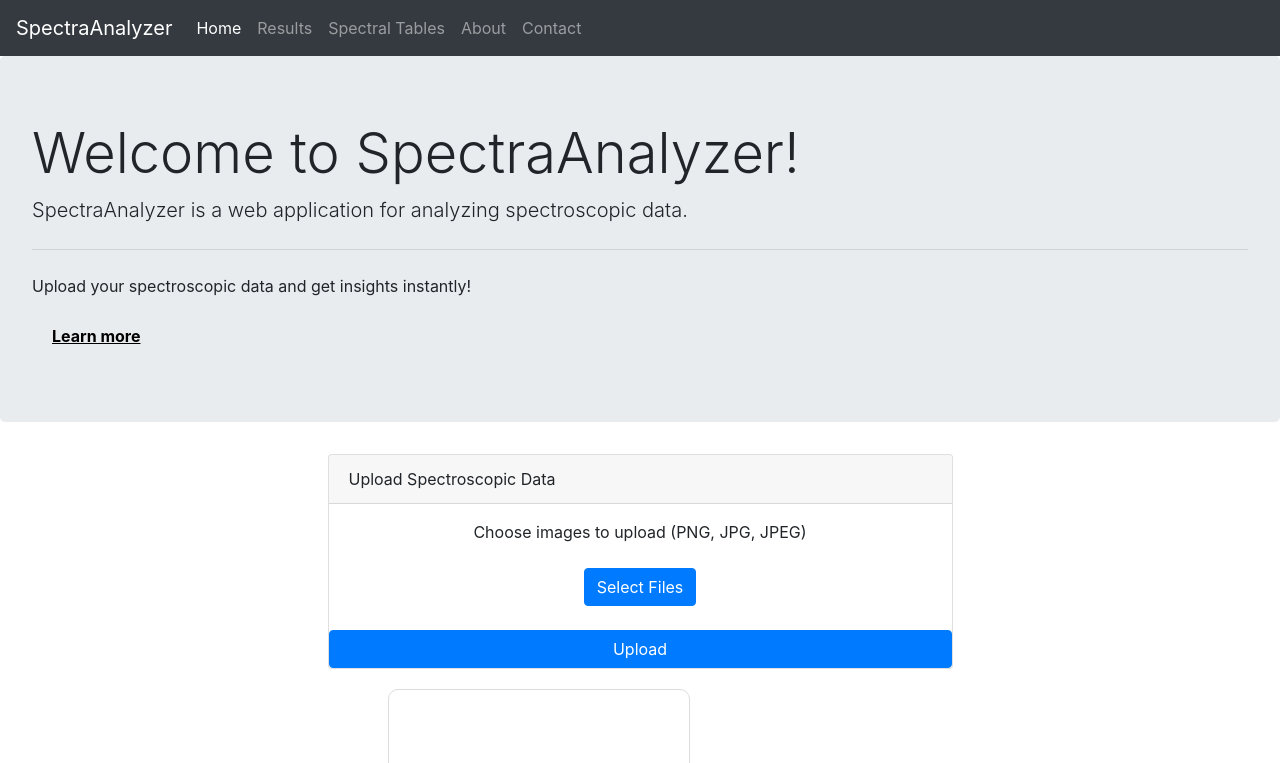
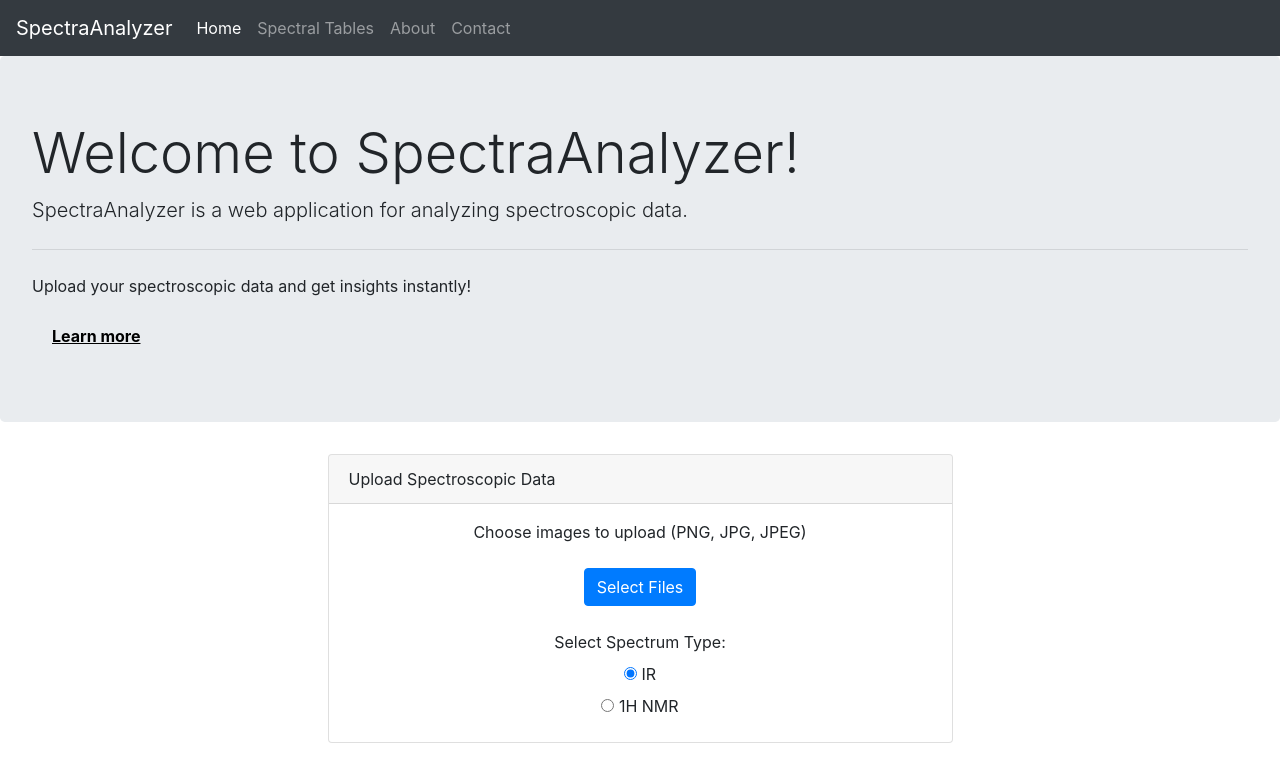
Before and after one commit to katarzynakol/-AnalyzeSpectroscopy, a Flask app: page / in a window 1280 px wide. Shown: the top 763 px of the page. Run offline with Flask 3, Linux system fonts and the light colour scheme; a map, chart or similar area stays blank; some libraries are stand-ins or nearby versions.

Commit message:
Dodanie możliwosci analizowania widma 1h nmr. Usuniecie przycisku upload

```diff
--- a/src/main.py
+++ b/src/main.py
@@ -90,6 +90,7 @@ def analyze():
     data = request.get_json()
     roi = data['roi']
     image_data = data['image']
+    spectrum_type = data['spectrum_type']
 
     # Decode the image data
     image_data = base64.b64decode(image_data.split(",")[1])
@@ -99,7 +100,14 @@ def analyze():
     # Extract the region of interest
     roi_image = image_array[roi['startY']:roi['endY'], roi['startX']:roi['endX']]
 
-    # Analyze the ROI
+    if spectrum_type == 'IR':
+        result = analyze_ir_spectrum(roi_image)
+    elif spectrum_type == 'NMR':
+        result = analyze_nmr_spectrum(roi_image)
+
+    return jsonify(result)
+
+def analyze_ir_spectrum(roi_image):
     spectrum = np.sum(roi_image, axis=0)
     spectrum_normalized = 100 * (spectrum - np.min(spectrum)) / (np.max(spectrum) - np.min(spectrum))
     smoothed_spectrum = savgol_filter(spectrum_normalized, window_length=51, polyorder=3)
@@ -111,11 +119,28 @@ def analyze():
     detected_minima = x_values[valid_minima]
     minima_intensities = smoothed_spectrum[valid_minima]
 
-    result = {
+    return {
         'minima_positions': detected_minima.tolist(),
         'minima_intensities': minima_intensities.tolist()
     }
-    return jsonify(result)
+
+def analyze_nmr_spectrum(roi_image):
+    # Implementacja analizy widma NMR 1H
+    spectrum = np.sum(roi_image, axis=0)
+    spectrum_normalized = 100 * (spectrum - np.min(spectrum)) / (np.max(spectrum) - np.min(spectrum))
+    smoothed_spectrum = savgol_filter(spectrum_normalized, window_length=51, polyorder=3)
+    inverted_spectrum = np.max(smoothed_spectrum) - smoothed_spectrum
+    minima, _ = find_peaks(inverted_spectrum, height=np.max(inverted_spectrum) * 0.1, distance=20)
+    boundary_margin = 50
+    valid_minima = minima[(minima > boundary_margin) & (minima < (len(spectrum) - boundary_margin))]
+    x_values = np.linspace(12, 0, len(spectrum))  # Typowy zakres dla 1H NMR w ppm
+    detected_minima = x_values[valid_minima]
+    minima_intensities = smoothed_spectrum[valid_minima]
+
+    return {
+        'minima_positions': detected_minima.tolist(),
+        'minima_intensities': minima_intensities.tolist()
+    }
 
 if __name__ == '__main__':
     app.run(debug=True)
--- a/src/templates/about.html
+++ b/src/templates/about.html
@@ -17,9 +17,6 @@
         <ul class="navbar-nav mr-auto">
             <li class="nav-item">
                 <a class="nav-link" href="/">Home</a>
-            </li>
-            <li class="nav-item">
-                <a class="nav-link" href="/results">Results</a>
             </li>
             <li class="nav-item">
                 <a class="nav-link" href="/tables">Spectral Tables</a>
--- a/src/templates/contact.html
+++ b/src/templates/contact.html
@@ -17,9 +17,6 @@
         <ul class="navbar-nav mr-auto">
             <li class="nav-item">
                 <a class="nav-link" href="/">Home</a>
-            </li>
-            <li class="nav-item">
-                <a class="nav-link" href="/results">Results</a>
             </li>
             <li class="nav-item">
                 <a class="nav-link" href="/tables">Spectral Tables</a>
--- a/src/templates/index.html
+++ b/src/templates/index.html
@@ -99,9 +99,6 @@
                     <a class="nav-link" href="/">Home <span class="sr-only">(current)</span></a>
                 </li>
                 <li class="nav-item">
-                    <a class="nav-link" href="/results">Results</a>
-                </li>
-                <li class="nav-item">
                     <a class="nav-link" href="/tables">Spectral Tables</a>
                 </li>
                 <li class="nav-item">
@@ -136,10 +133,16 @@
                         <p></p>
                         <label for="file" class="btn btn-primary">Select Files</label>
                     </div>
+                    <div class="form-group text-center mb-3">
+                        <label>Select Spectrum Type:</label><br>
+                        <input type="radio" id="ir" name="spectrum_type" value="IR" checked>
+                        <label for="ir">IR</label><br>
+                        <input type="radio" id="nmr" name="spectrum_type" value="NMR">
+                        <label for="nmr">1H NMR</label>
+                    </div>
                     <div class="preview mb-3 text-center">
                         <p></p>
                     </div>
-                    <button type="submit" class="btn btn-primary btn-block">Upload</button>
                 </form>
             </div>
         </div>
@@ -150,12 +153,8 @@
         <button id="analyze-btn" class="btn btn-primary mt-3">Analyze Selected Area</button>
     </div>
 
-
-
-</body>
-
     <script>
-    const input = document.querySelector("input");
+        const input = document.querySelector("input[type='file']");
         const preview = document.querySelector(".preview");
         const canvas = document.getElementById("image-canvas");
         const ctx = canvas.getContext("2d");
@@ -249,18 +248,17 @@
                 endX: endX,
                 endY: endY
             };
+            const spectrumType = document.querySelector('input[name="spectrum_type"]:checked').value;
             fetch("/analyze", {
                 method: "POST",
                 headers: {
                     "Content-Type": "application/json"
                 },
-            body: JSON.stringify({ roi: roi, image: canvas.toDataURL() })
+                body: JSON.stringify({ roi: roi, image: canvas.toDataURL(), spectrum_type: spectrumType })
             })
             .then(response => response.json())
             .then(data => {
                 console.log("Analysis results:", data);
-            console.log("Analysis results:", data);
-            // Display analysis results on the page
                 const resultsContainer = document.createElement("div");
                 resultsContainer.innerHTML = `<h3>Analysis Results</h3><pre>${JSON.stringify(data, null, 2)}</pre>`;
                 document.body.appendChild(resultsContainer);
@@ -299,5 +297,7 @@
     <script src="https://code.jquery.com/jquery-3.5.1.slim.min.js"></script>
     <script src="https://cdn.jsdelivr.net/npm/@popperjs/core@2.5.4/dist/umd/popper.min.js"></script>
     <script src="https://stackpath.bootstrapcdn.com/bootstrap/4.5.2/js/bootstrap.min.js"></script>
+
 </body>
+
 </html>
--- a/src/templates/tables.html
+++ b/src/templates/tables.html
@@ -17,9 +17,6 @@
         <ul class="navbar-nav mr-auto">
             <li class="nav-item">
                 <a class="nav-link" href="/">Home</a>
-            </li>
-            <li class="nav-item">
-                <a class="nav-link" href="/results">Results</a>
             </li>
             <li class="nav-item active">
                 <a class="nav-link" href="/tables">Spectral Tables <span class="sr-only">(current)</span></a>
```
Also changed, not shown: src/templates/results.html (deleted, +0 -72 lines). Lines whose indentation alone changed are shown as unchanged.
